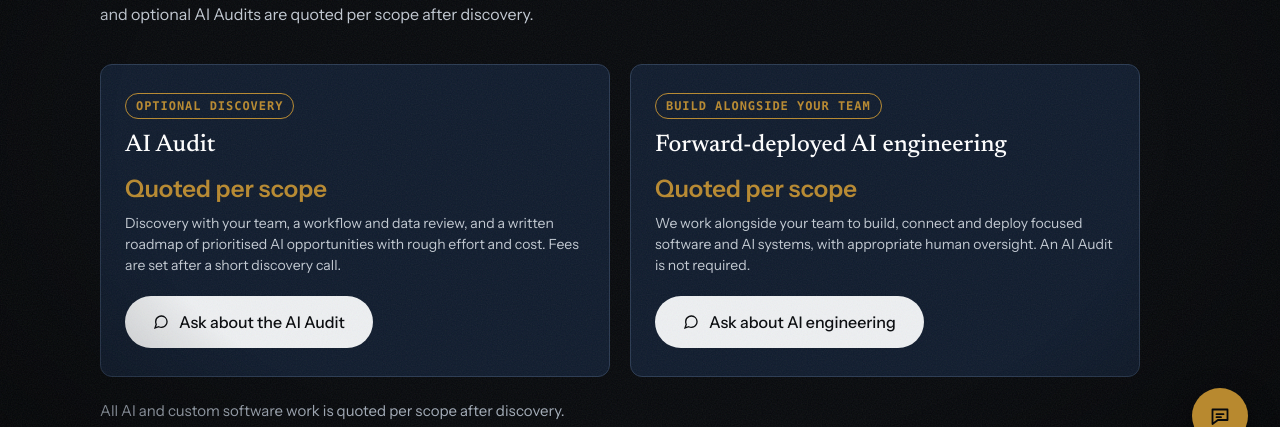
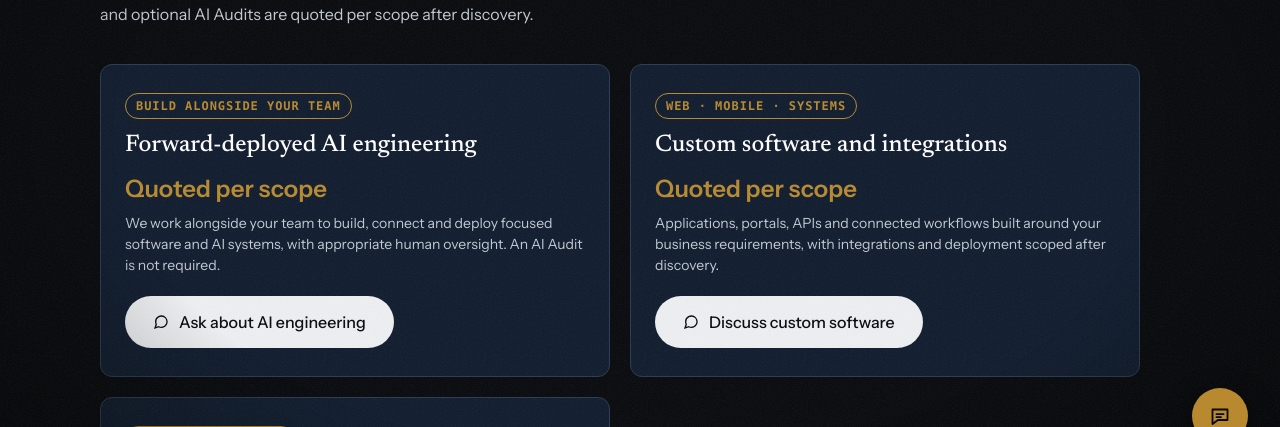
Before and after one commit to FahadIbrahim93/hopetheorylabs-site, a Next.js app: page /pricing in a window 1280 px wide. Shown: the part 268-695 px from the top of the page. Built offline with nearby package versions, Linux system fonts and the light colour scheme; no server answers.

Commit message:
docs(positioning): equal engineering emphasis and no public founder claims (#43)

```diff
--- a/content/en.ts
+++ b/content/en.ts
@@ -233,14 +233,19 @@ export const en: SiteContent = {
     ],
     aiCards: [
       {
+        title: "Forward-deployed AI engineering", tag: "Build alongside your team", price: "Quoted per scope",
+        description: "We work alongside your team to build, connect and deploy focused software and AI systems, with appropriate human oversight. An AI Audit is not required.",
+        cta: "Ask about AI engineering", whatsappLink: whatsappFor("forward-deployed AI engineering"),
+      },
+      {
+        title: "Custom software and integrations", tag: "Web · Mobile · Systems", price: "Quoted per scope",
+        description: "Applications, portals, APIs and connected workflows built around your business requirements, with integrations and deployment scoped after discovery.",
+        cta: "Discuss custom software", whatsappLink: whatsappFor("a custom software or integration project"),
+      },
+      {
         title: "AI Audit", tag: "Optional discovery", price: "Quoted per scope",
         description: "Discovery with your team, a workflow and data review, and a written roadmap of prioritised AI opportunities with rough effort and cost. Fees are set after a short discovery call.",
         cta: "Ask about the AI Audit", whatsappLink: whatsappFor("the AI Audit"),
-      },
-      {
-        title: "Forward-deployed AI engineering", tag: "Build alongside your team", price: "Quoted per scope",
-        description: "We work alongside your team to build, connect and deploy focused software and AI systems, with appropriate human oversight. An AI Audit is not required.",
-        cta: "Ask about AI engineering", whatsappLink: whatsappFor("forward-deployed AI engineering"),
       },
     ],
   },
```
